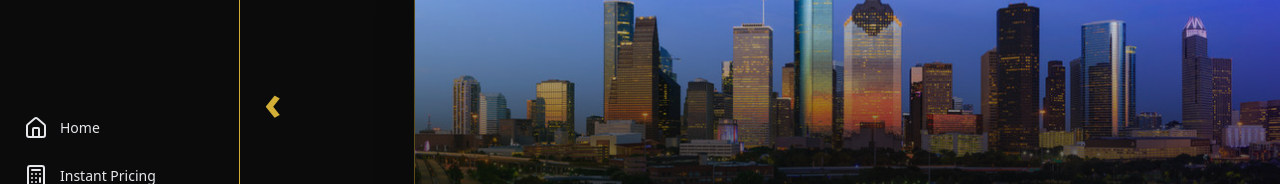
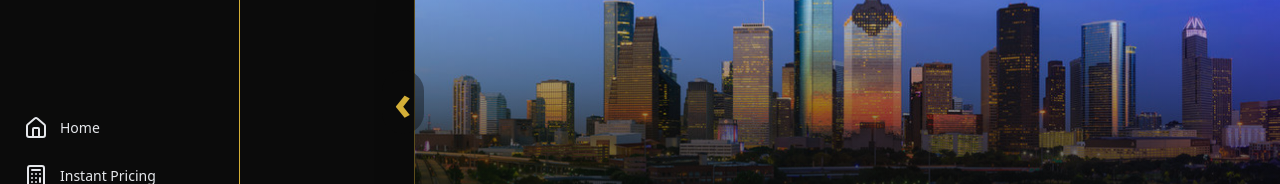
Before and after one commit to JunkBuddies/junk-buddies-immersive, a React (Vite) app: page / in a window 1280 px wide. Shown: the part 160-344 px from the top of the page. Built offline with nearby package versions, Linux system fonts and the light colour scheme.

Commit message:
Update LandingPage.jsx

```diff
--- a/src/pages/LandingPage.jsx
+++ b/src/pages/LandingPage.jsx
@@ -4,7 +4,6 @@ import { useNavigate, Link } from "react-router-dom";
 function LandingPage() {
   const navigate = useNavigate();
 
-  // === SLIDES ===
   const slides = [
     { id: 0, image: "/images/houston-skyline.png", alt: "Houston Skyline" },
     { id: 1, image: "/images/donation-drop.png", alt: "Donation Drop" },
@@ -14,7 +13,6 @@ function LandingPage() {
   const [current, setCurrent] = useState(0);
   const timeoutRef = useRef(null);
 
-  // === Auto-scroll ===
   useEffect(() => {
     const interval = setInterval(() => goNext(), 6000);
     return () => clearInterval(interval);
@@ -23,28 +21,17 @@ function LandingPage() {
   const goNext = () => setCurrent((prev) => (prev + 1) % slides.length);
   const goPrev = () => setCurrent((prev) => (prev - 1 + slides.length) % slides.length);
 
-  // === Slider math ===
-  // Width of one slide and gap between slides
   const slideWidth = 80; // vw
   const gap = 3; // vw
   const totalWidth = slideWidth + gap;
-  // Center offset ensures the active slide is centered
   const translateX = -(current * totalWidth - (100 - slideWidth) / 2);
 
   return (
     <div className="w-full bg-black text-white overflow-hidden relative">
       {/* === HERO SECTION === */}
       <section className="relative w-full flex justify-center items-center mt-8 sm:mt-12 mb-6 overflow-hidden">
-        {/* Left Arrow */}
-        <button
-          onClick={goPrev}
-          className="absolute left-3 md:left-6 z-40 text-gold text-4xl md:text-5xl font-bold hover:scale-110 transition-transform"
-        >
-          ‹
-        </button>
-
-        {/* SLIDER CONTAINER */}
         <div className="relative w-full max-w-[1600px] overflow-hidden">
+          {/* === SLIDER TRACK === */}
           <div
             className="flex items-center transition-transform duration-700 ease-in-out"
             style={{
@@ -78,17 +65,28 @@ function LandingPage() {
               </div>
             ))}
           </div>
-        </div>
 
-        {/* Right Arrow */}
+          {/* === Arrows INSIDE Slider Edges === */}
+          <button
+            onClick={goPrev}
+            className="absolute left-[8%] sm:left-[7%] md:left-[6%] top-1/2 -translate-y-1/2
+                       z-40 text-gold text-4xl md:text-5xl font-bold hover:scale-110
+                       transition-transform duration-200 bg-black/40 hover:bg-black/60
+                       rounded-full px-3 py-2"
+          >
+            ‹
+          </button>
           <button
             onClick={goNext}
-          className="absolute right-3 md:right-6 z-40 text-gold text-4xl md:text-5xl font-bold hover:scale-110 transition-transform"
+            className="absolute right-[8%] sm:right-[7%] md:right-[6%] top-1/2 -translate-y-1/2
+                       z-40 text-gold text-4xl md:text-5xl font-bold hover:scale-110
+                       transition-transform duration-200 bg-black/40 hover:bg-black/60
+                       rounded-full px-3 py-2"
           >
             ›
           </button>
 
-        {/* Dots */}
+          {/* === Dots === */}
           <div className="absolute bottom-3 right-5 flex gap-2 z-50">
             {slides.map((_, idx) => (
               <div
@@ -100,7 +98,7 @@ function LandingPage() {
             ))}
           </div>
 
-        {/* Cities Button */}
+          {/* === Cities Button === */}
           <div className="absolute top-0 right-6 z-50">
             <Link
               to="/service-areas"
@@ -108,6 +106,7 @@ function LandingPage() {
             >
               Cities We Serve
             </Link>
+          </div>
         </div>
       </section>
 
```
Lines whose indentation alone changed are shown as unchanged.
